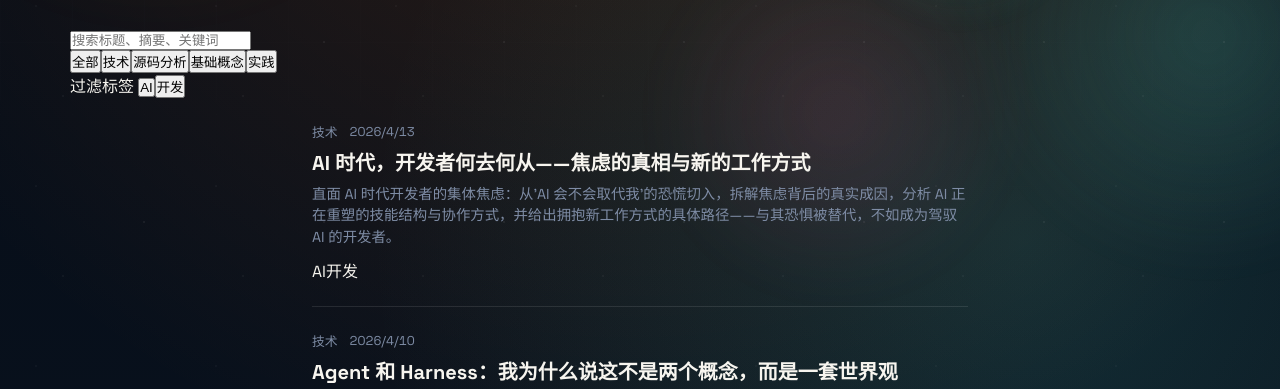
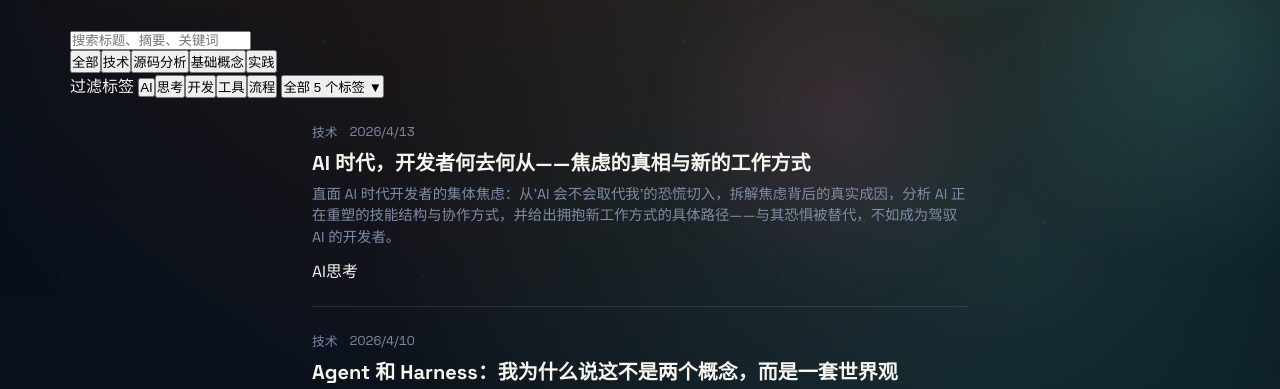
Before and after one commit to yves960/FireworksLife, an Astro site in the folder frontend/: page /blog in a window 1280 px wide. Shown: the part 390-779 px from the top of the page. Built offline with nearby package versions, Linux system fonts and the light colour scheme; Astro itself is replaced by a stand-in of ours.

Commit message:
feat(content): pinned 置顶 + categories 拆分 + 五类 tag 重打（蔚 10-16 P1-A/B/C + P2）
- content.config.ts 加 pinned 字段；featuredPost 置顶优先 + ★ 置顶角标（旗舰 skill 文置顶）
- categories 拆出 CATEGORY_ALL/allCategories（index + blog 两处）
- 12 篇重打 tag：AI 8 / 开发 6 / 工具 5 / 流程 4 / 思考 4——/tags/ 2 页涨到 5 页，
  subtagExpand 阈值(>3)被激活不再是死代码（蔚 P2-B 选项 A）
- featuredPost tags 兜 || []（P2-A）；收藏空态加'去浏览 →'引导（P2-C）

```diff
--- a/frontend/src/content.config.ts
+++ b/frontend/src/content.config.ts
@@ -15,6 +15,7 @@ const blog = defineCollection({
     subTag: z.string().optional(),
     tags: z.array(z.string()).optional(),
     cover: z.string().optional(),
+    pinned: z.boolean().default(false),
   }),
 });
 
--- a/frontend/src/content/blog/agent-and-harness-simplified.md
+++ b/frontend/src/content/blog/agent-and-harness-simplified.md
@@ -5,7 +5,7 @@ pubDate: 2026-04-10
 category: "技术"
 tags:
   - AI
-  - 开发
+  - 思考
 ---
 
 
--- a/frontend/src/content/blog/ai-assisted-dev-toolmap.md
+++ b/frontend/src/content/blog/ai-assisted-dev-toolmap.md
@@ -5,7 +5,7 @@ pubDate: 2026-04-10
 category: "技术"
 tags:
   - AI
-  - 开发
+  - 工具
 ---
 
 
--- a/frontend/src/content/blog/ai-developer-anxiety-new-work.md
+++ b/frontend/src/content/blog/ai-developer-anxiety-new-work.md
@@ -5,7 +5,7 @@ pubDate: 2026-04-13
 category: "技术"
 tags:
   - AI
-  - 开发
+  - 思考
 ---
 
 
--- a/frontend/src/content/blog/beads-with-openspec.md
+++ b/frontend/src/content/blog/beads-with-openspec.md
@@ -4,7 +4,7 @@ description: "AI 代理越来越强，但'能写代码'不等于'写得对'。
 pubDate: 2026-04-10
 category: "技术"
 tags:
-  - AI
+  - 流程
   - 开发
 ---
 
--- a/frontend/src/content/blog/claude-code-architecture.md
+++ b/frontend/src/content/blog/claude-code-architecture.md
@@ -3,7 +3,10 @@ title: "Claude Code 源码架构分析"
 description: "基于 2026-03-31 泄露的源码快照，逐层拆解 Claude Code 的整体架构：CLI 交互循环、工具系统设计、上下文管理与安全边界，看懂这个现象级 AI 编程工具在工程层面如何组织代码、控制风险并保持可扩展。"
 pubDate: 2026-03-30
 category: "源码分析"
-tags: ["AI", "开发"]
+tags:
+  - AI
+  - 开发
+  - 工具
 ---
 
 
--- a/frontend/src/content/blog/cli-vs-ide-plugin.md
+++ b/frontend/src/content/blog/cli-vs-ide-plugin.md
@@ -3,7 +3,9 @@ title: "CLI vs IDE 插件：AI 编程工具的形态之争"
 description: "为什么一夜之间大家都在做 CLI？因为 AI 天生文本进、文本出，CLI 是它与系统交互的最短路径。本文对比 CLI 与 IDE 插件两种 AI 载体在交互方式、组合能力与自动化程度上的差异，讲清 AI 编程工具的形态之争。"
 pubDate: 2026-03-30
 category: "基础概念"
-tags: ["AI", "开发"]
+tags:
+  - 工具
+  - 思考
 ---
 
 
--- a/frontend/src/content/blog/codebase-indexing-comparison.md
+++ b/frontend/src/content/blog/codebase-indexing-comparison.md
@@ -4,7 +4,7 @@ description: "工程师让 Claude Code 找 bug，它反复 grep 一分钟颗粒
 pubDate: 2026-04-10
 category: "技术"
 tags:
-  - AI
+  - 工具
   - 开发
 ---
 
--- a/frontend/src/content/blog/harness-engineering-deep-dive.md
+++ b/frontend/src/content/blog/harness-engineering-deep-dive.md
@@ -6,6 +6,7 @@ category: "技术"
 tags:
   - AI
   - 开发
+  - 流程
 ---
 
 
--- a/frontend/src/content/blog/how-to-build-and-optimize-a-skill.md
+++ b/frontend/src/content/blog/how-to-build-and-optimize-a-skill.md
@@ -3,9 +3,11 @@ title: "如何逐步实现并优化一个 AI Agent Skill"
 description: "以跨微服务调用链分析工具 flow-trace 的演进为例，复盘一个 AI Agent Skill 从 0 到 1、再到 30+ 次迭代的完整历程：如何发现真实问题、划定能力边界、逐步打磨提示词与工作流，最终成长为体验流畅的分析助手。一篇可复用的 Skill 工程实践复盘。"
 pubDate: 2026-04-04
 category: "技术"
+pinned: true
 tags:
   - AI
-  - 开发
+  - 流程
+  - 思考
 ---
 
 
--- a/frontend/src/content/blog/opencode-config-guide.md
+++ b/frontend/src/content/blog/opencode-config-guide.md
@@ -3,7 +3,9 @@ title: "如何用 AI 代替我：第二章 - 我的 OpenCode 配置详解"
 description: "'如何用 AI 代替我'系列第二章：逐项拆解我的 OpenCode 配置——每个插件、每个参数、每个 Skill 的用途与取舍，从配置文件结构讲到实战工作流，一份可直接抄作业的 CLI Agent 配置指南。"
 pubDate: 2026-03-30
 category: "实践"
-tags: ["AI", "开发"]
+tags:
+  - AI
+  - 工具
 ---
 
 
--- a/frontend/src/content/blog/sdd-specification-driven-development.md
+++ b/frontend/src/content/blog/sdd-specification-driven-development.md
@@ -4,7 +4,7 @@ description: "AI 写代码最大的问题不是能力，而是约束。用户一
 pubDate: 2026-04-10
 category: "技术"
 tags:
-  - AI
+  - 流程
   - 开发
 ---
 
--- a/frontend/src/pages/blog/index.astro
+++ b/frontend/src/pages/blog/index.astro
@@ -4,7 +4,9 @@ import { getCollection } from 'astro:content';
 
 const posts = await getCollection('blog');
 const sortedPosts = posts.sort((a, b) => b.data.pubDate.getTime() - a.data.pubDate.getTime());
-const categories = ['全部', ...new Set(posts.map((p) => p.data.category))];
+const allCategories = [...new Set(posts.map((p) => p.data.category))];
+const CATEGORY_ALL = '全部';
+const categories = [CATEGORY_ALL, ...allCategories];
 const allTags = [...new Set(posts.flatMap((p) => p.data.tags || []))];
 ---
 
```
Also changed, not shown: frontend/src/pages/index.astro (+19 -4 lines).
